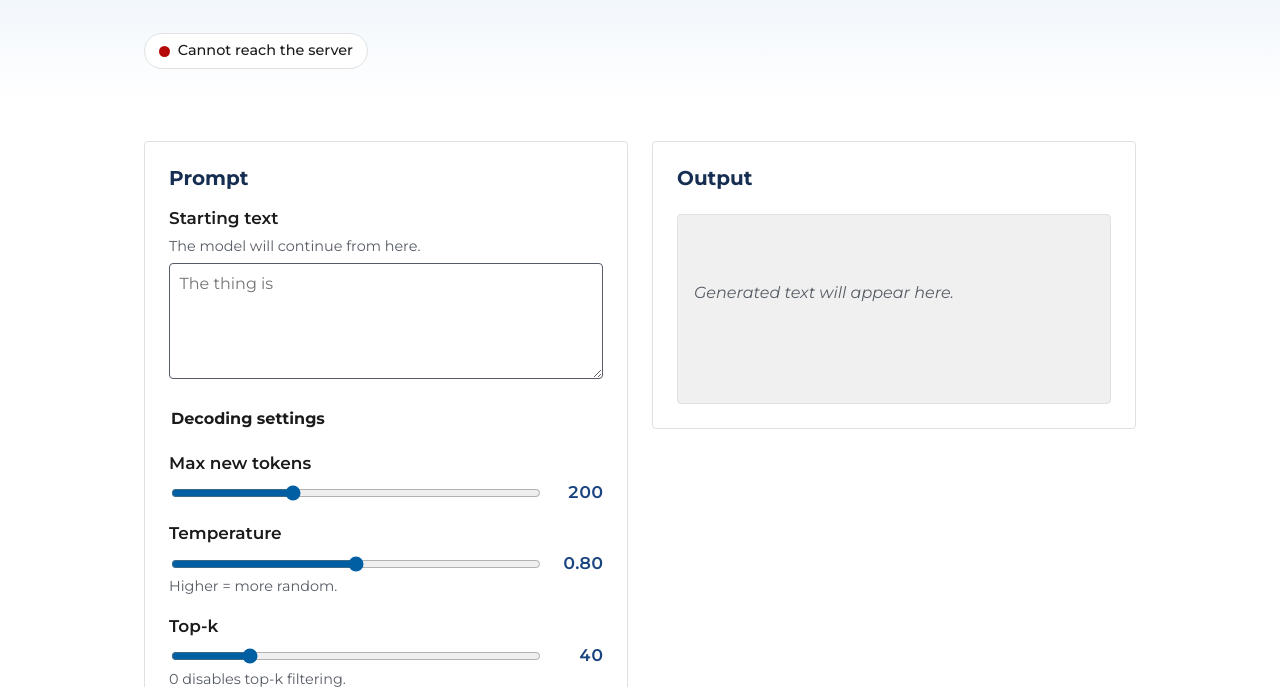
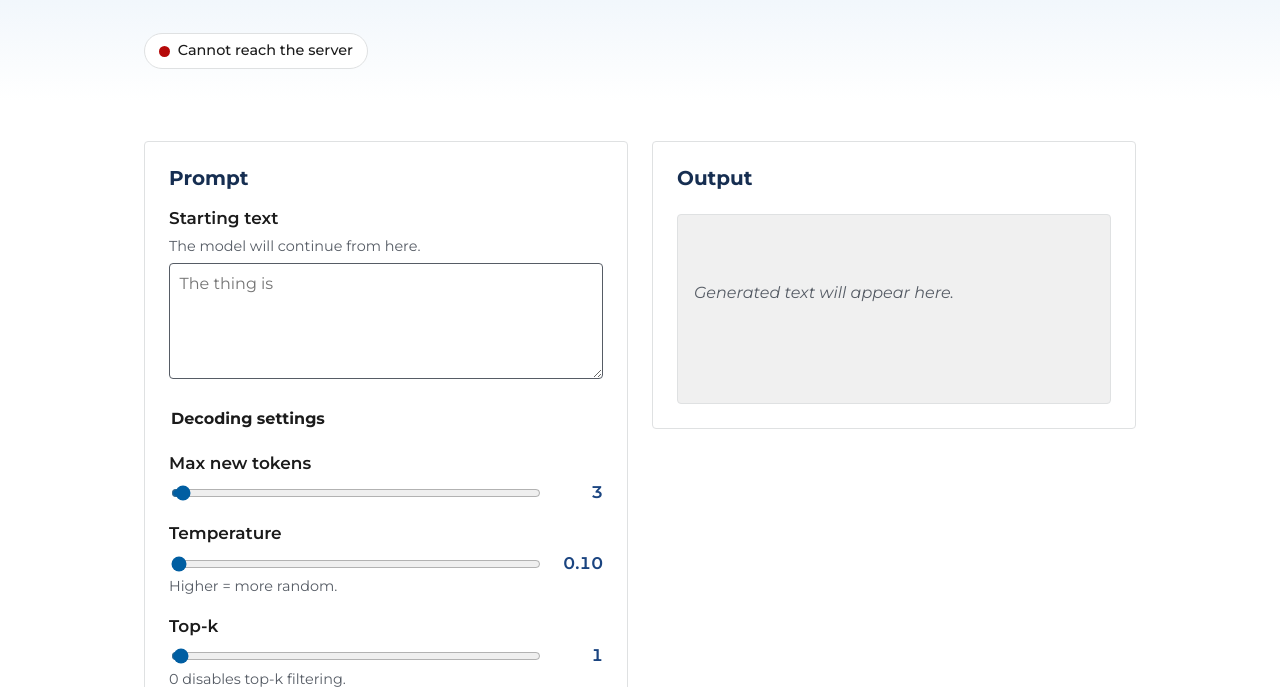
Before and after one commit to mohalkarushikesh/NanoChat-X, a plain HTML site: page web/index.html in a window 1280 px wide. Shown: the part 265-952 px from the top of the page. Drawn offline with Linux system fonts and the light colour scheme; files that its build step writes are made by us from their sources; no server answers; files whose address does not match are found by name.

Commit message:
updated Readme.md

```diff
--- a/web/index.html
+++ b/web/index.html
@@ -70,16 +70,16 @@
             <div class="control-row">
               <label class="usa-label" for="max_new_tokens">Max new tokens</label>
               <div class="control-input">
-                <input type="range" id="max_new_tokens" min="10" max="600" step="10" value="200" />
-                <output for="max_new_tokens" id="max_new_tokens-out">200</output>
+                <input type="range" id="max_new_tokens" min="1" max="200" step="1" value="3" />
+                <output for="max_new_tokens" id="max_new_tokens-out">3</output>
               </div>
             </div>
 
             <div class="control-row">
               <label class="usa-label" for="temperature">Temperature</label>
               <div class="control-input">
-                <input type="range" id="temperature" min="0.1" max="1.5" step="0.05" value="0.8" />
-                <output for="temperature" id="temperature-out">0.80</output>
+                <input type="range" id="temperature" min="0.1" max="1.0" step="0.05" value="0.1" />
+                <output for="temperature" id="temperature-out">0.10</output>
               </div>
               <span class="usa-hint">Higher = more random.</span>
             </div>
@@ -87,8 +87,8 @@
             <div class="control-row">
               <label class="usa-label" for="top_k">Top-k</label>
               <div class="control-input">
-                <input type="range" id="top_k" min="0" max="200" step="1" value="40" />
-                <output for="top_k" id="top_k-out">40</output>
+                <input type="range" id="top_k" min="0" max="200" step="1" value="1" />
+                <output for="top_k" id="top_k-out">1</output>
               </div>
               <span class="usa-hint">0 disables top-k filtering.</span>
             </div>
```
Also changed, not shown: data.png (added), result.png (added), 2 other files.
